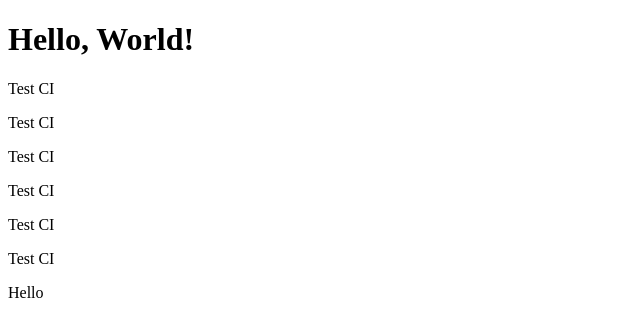
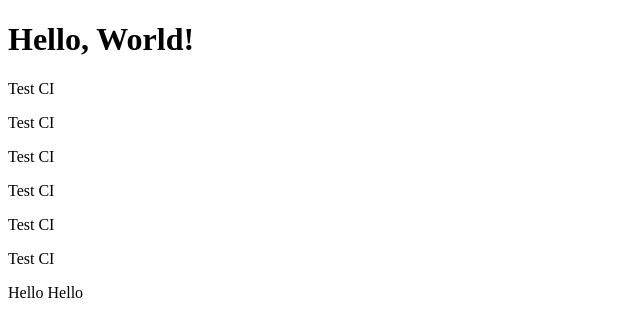
Before and after one commit to v2tuan/Demo, a plain HTML site: page index.html in a window 1280 px wide. Shown: the full height of the page, 0-640 px from the left. Drawn offline with Linux system fonts and the light colour scheme.

Commit message:
Update index.html

```diff
--- a/index.html
+++ b/index.html
@@ -16,6 +16,6 @@
     <p>Test CI</p>
     <p>Test CI</p>
 
-    Hello
+    Hello Hello
 </body>
 </html>
```
